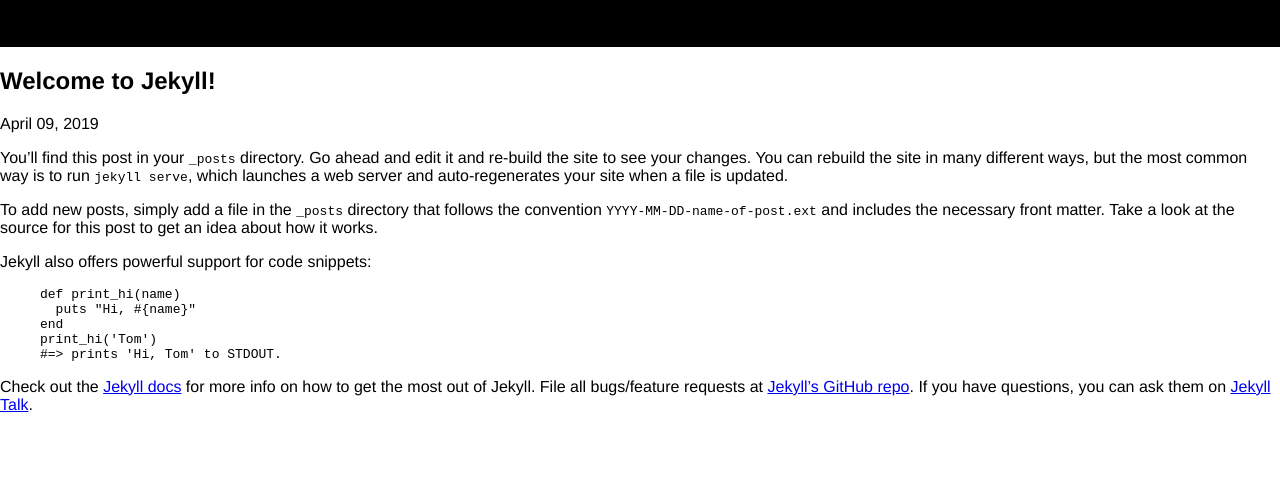
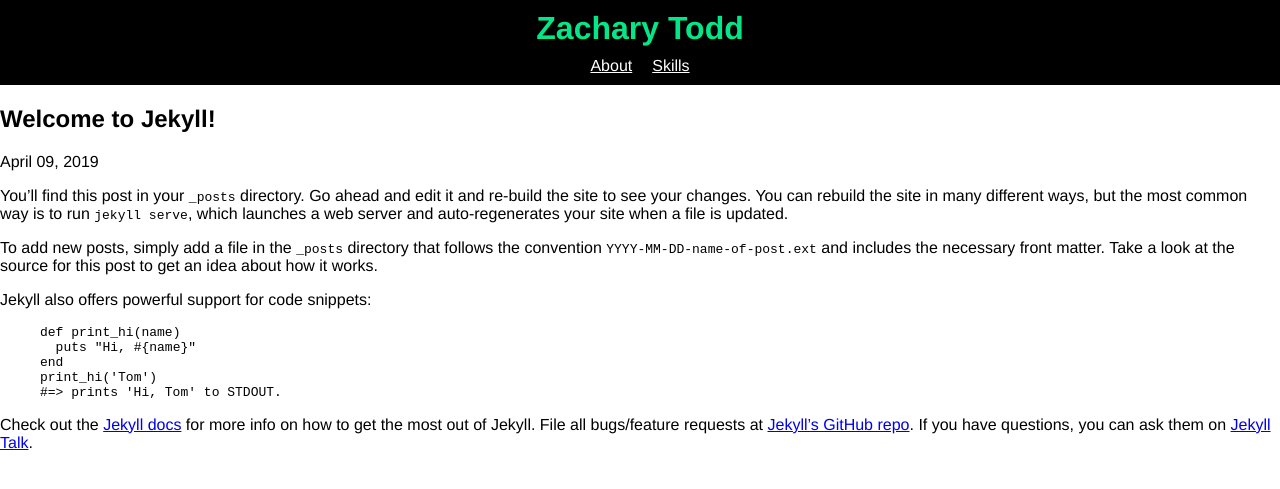
Before and after one commit to zttodd/personal-website, a Jekyll site: the page built from _posts/2019-04-09-welcome-to-jekyll.markdown, in a window 1280 px wide. Shown: the top 489 px of the page. Built offline with Jekyll 4.4.1, drawn with Linux system fonts in a browser that asks for light colours.

Commit message:
Add navigation to header area
Added navigation loop and source data file.

```diff
--- /dev/null
+++ b/_data/navigation.yml
@@ -0,0 +1,6 @@
+nav_items:
+- title: About
+  url: /about/
+
+- title: Skills
+  url: /skills/
--- a/_includes/header.html
+++ b/_includes/header.html
@@ -1,3 +1,15 @@
 <header>
-  <h1>{{ site.title }}</h1>
+  <h1 class="site-title">
+    <a href="/">{{ site.title }}</a>
+  </h1>
+
+  <nav>
+    <ul>
+      {% for page in site.data.navigation.nav_items %}
+      <li>
+        <a href="{{ page.url }}">{{ page.title }}</a>
+      </li>
+      {% endfor %}
+    </ul>
+  </nav>
 </header>
```
